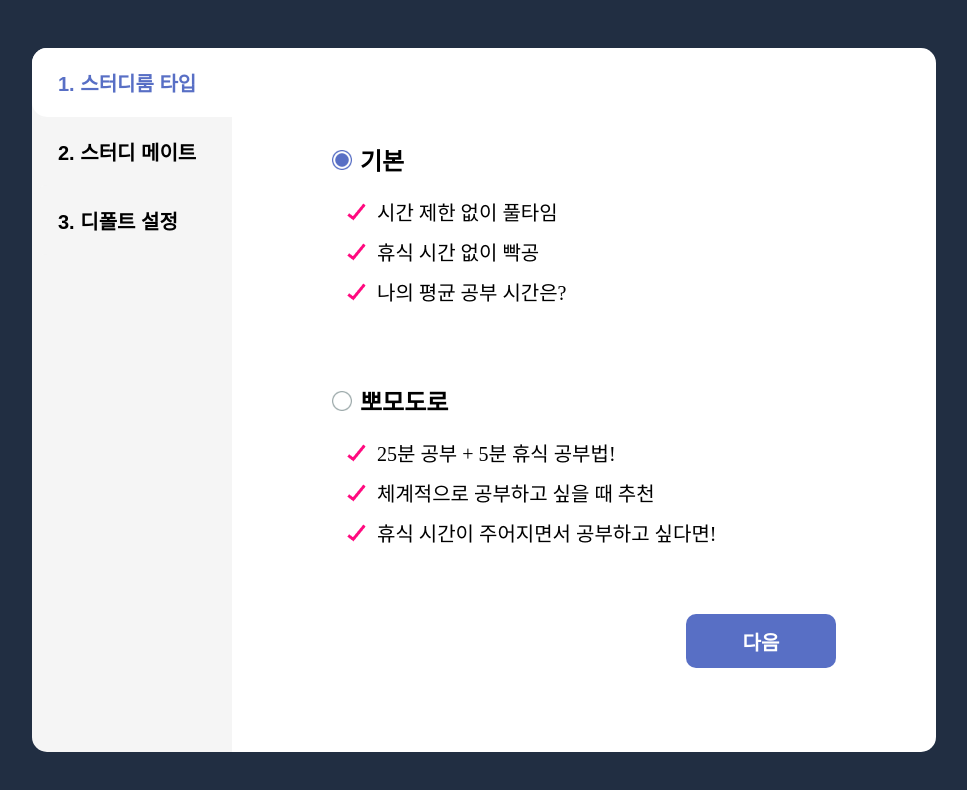
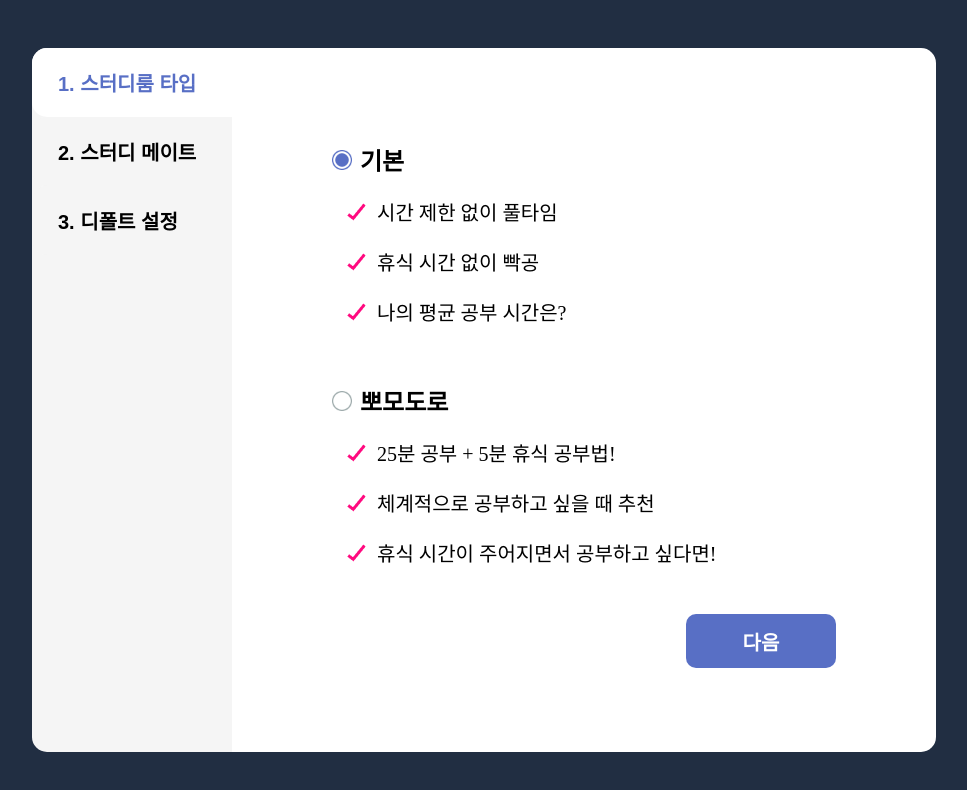
Before and after one commit to StudyBuddyCorps/Front-end, a React (Create React App) app: page /room in a window 1280 px wide. Shown: the top 790 px of the page, without its empty margins (156-1123 px from the left). Built offline with nearby package versions, Linux system fonts and the light colour scheme; a web font is replaced by a local one.

Commit message:
fix: radio 버튼 margin 수정(#11)

```diff
--- a/src/components/studySetting/Radio.tsx
+++ b/src/components/studySetting/Radio.tsx
@@ -37,7 +37,7 @@ export default Radio;
 const ButtonBox = styled.div`
   display: flex;
   margin-top: 10px;
-  margin-bottom: 20px;
+  margin-bottom: 10px;
 `;
 
 const AdminText = styled.div<{ fontSize?: string, fontFamily?: string }>`
--- a/src/components/studySetting/StudyType.tsx
+++ b/src/components/studySetting/StudyType.tsx
@@ -103,7 +103,8 @@ const Describe = styled.div`
   font-weight: 500;
   margin-left: 10px;
   gap: 5px;
-  margin-bottom: 10px;no
+  margin-bottom: 10px;
+  margin-top: 20px;
 `;
 
 const BtnDiv = styled.div`
```
